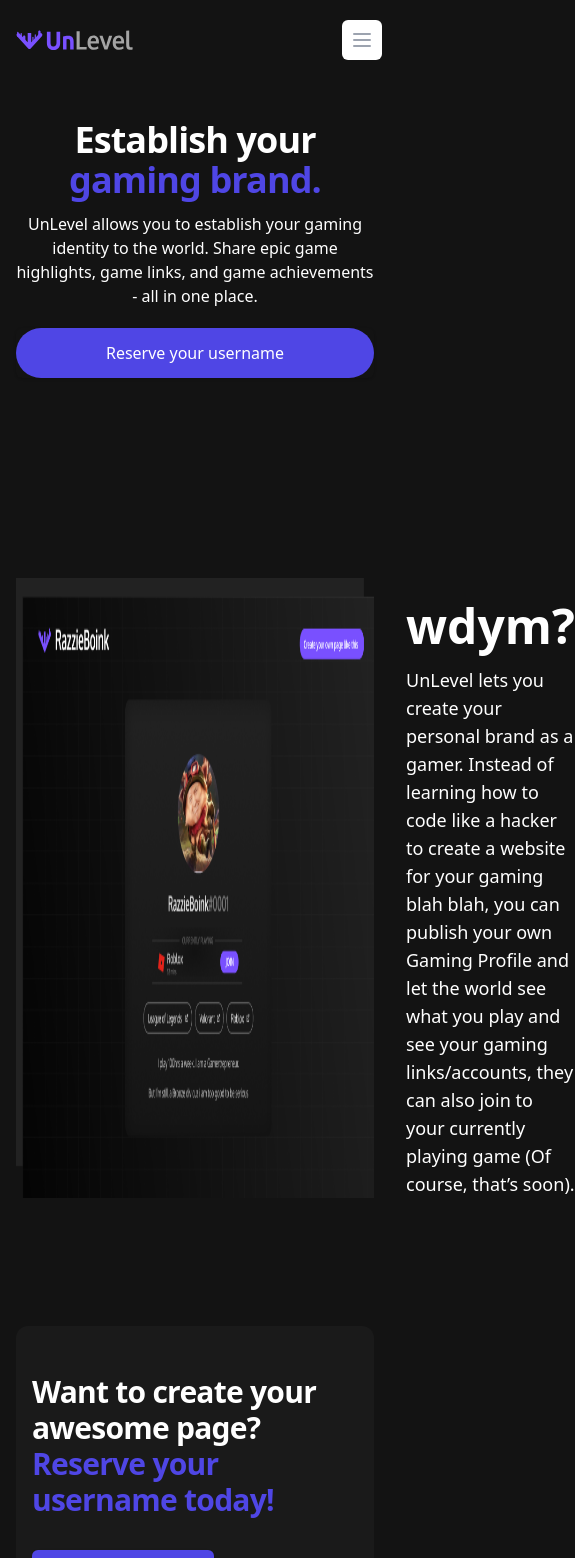
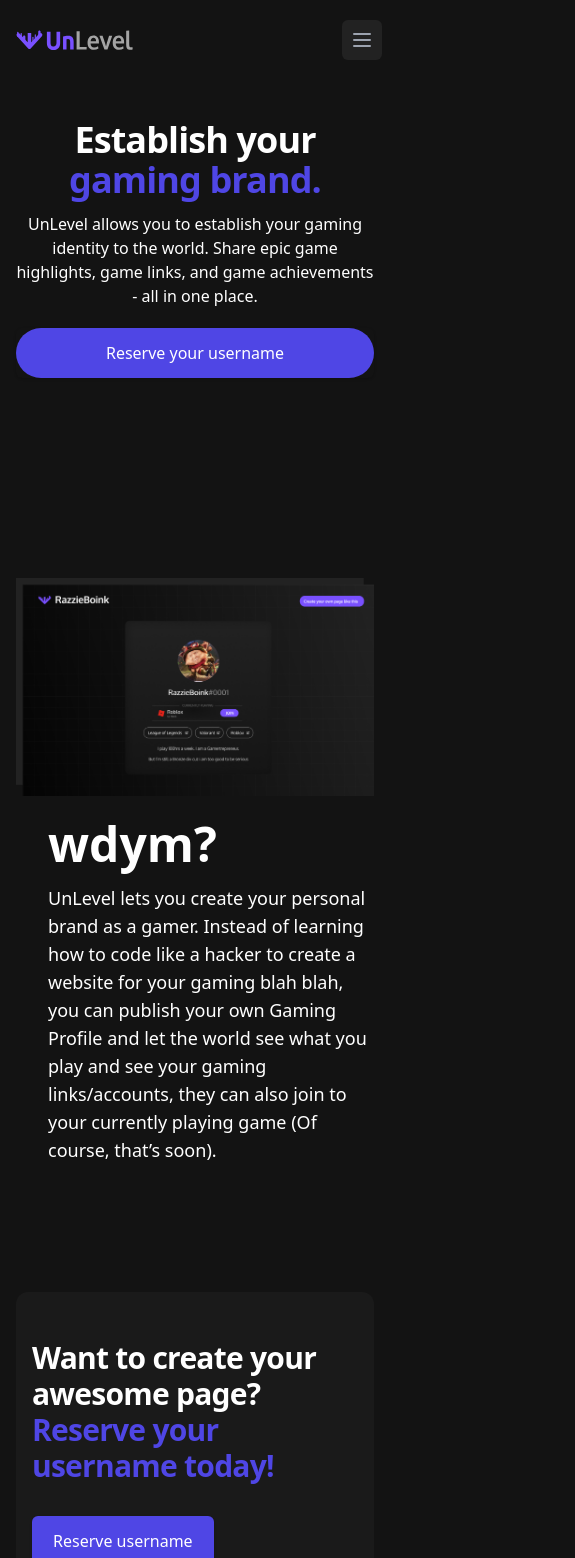
Before and after one commit to StackSpacePH/ggwp, a React (Create React App) app in the folder frontend/: page / in a window 390 px wide. Shown: the top 1558 px of the page, 575 px wide, since content can reach past the window. Built offline with nearby package versions, Linux system fonts and the light colour scheme.

Commit message:
tweak: web design

```diff
--- a/frontend/src/components/header.js
+++ b/frontend/src/components/header.js
@@ -56,7 +56,7 @@ function HeaderDefault() {
             md:hidden"
           >
             <Popover.Button className="
-              bg-white
+              bg-[#222222]
               rounded-md
               p-2
               inline-flex
@@ -64,11 +64,7 @@ function HeaderDefault() {
               justify-center
               text-gray-400
               hover:text-gray-500
-              hover:bg-gray-100
-              focus:outline-none
-              focus:ring-2
-              focus:ring-inset
-              focus:ring-indigo-500"
+              hover:bg-[#383838]"
             >
               <span className="sr-only">Open menu</span>
               <MenuIcon className="h-6 w-6" aria-hidden="true" />
--- a/frontend/src/components/home.js
+++ b/frontend/src/components/home.js
@@ -87,8 +87,9 @@ export default function Home () {
               </div>
             </div>
 
-            <div className="flex mt-[+200px] space-x-8">
-              <img src={pagepreview}></img>
+            <div className="flex flex-col mt-[+200px] space-x-8 lg:flex-row">
+              <img className="w-auto
+              " src={pagepreview}></img>
               <div className="mt-6 text-white">
                 <h1 className="text-5xl font-extrabold">wdym?</h1>
                 <p className="mt-4 text-lg">
```
